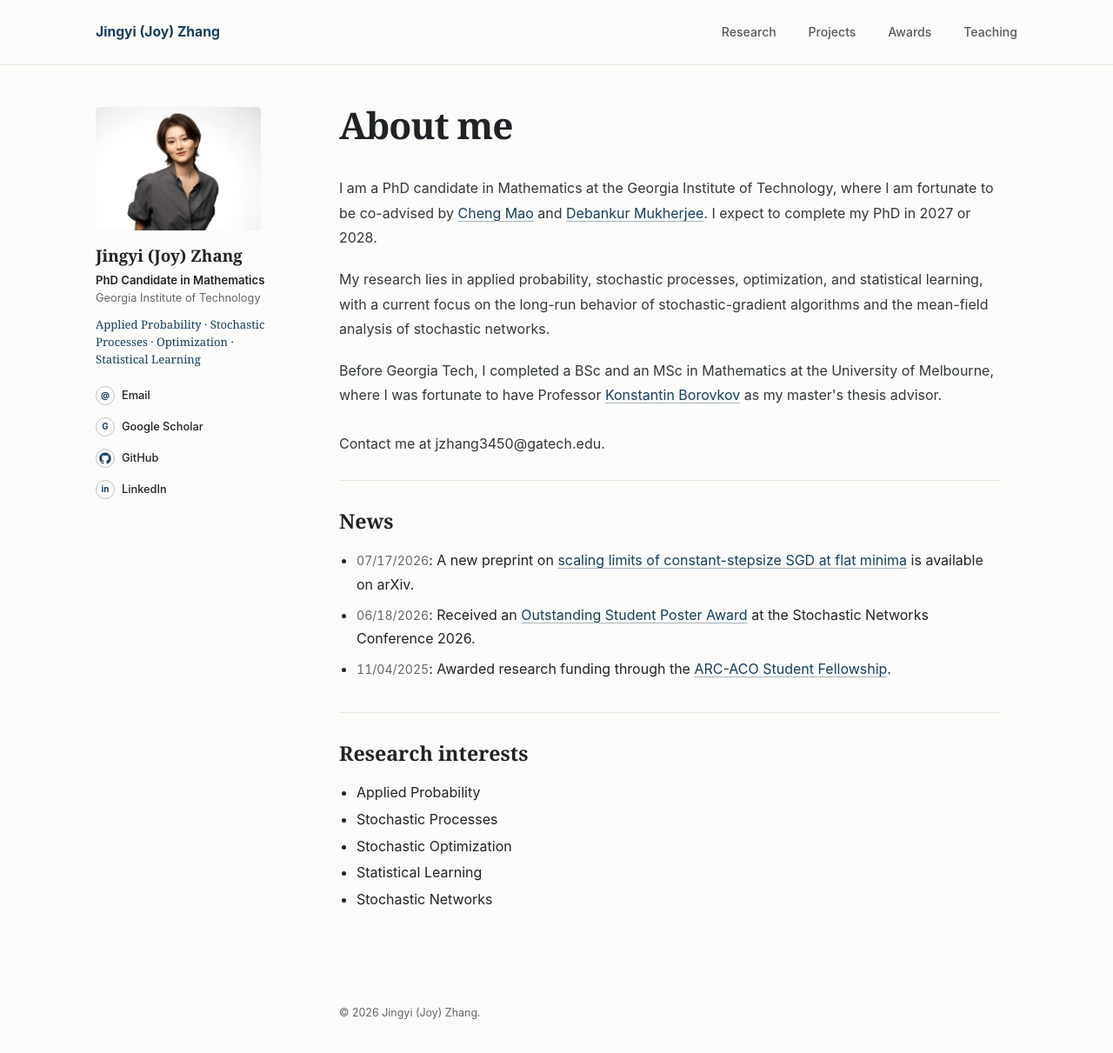
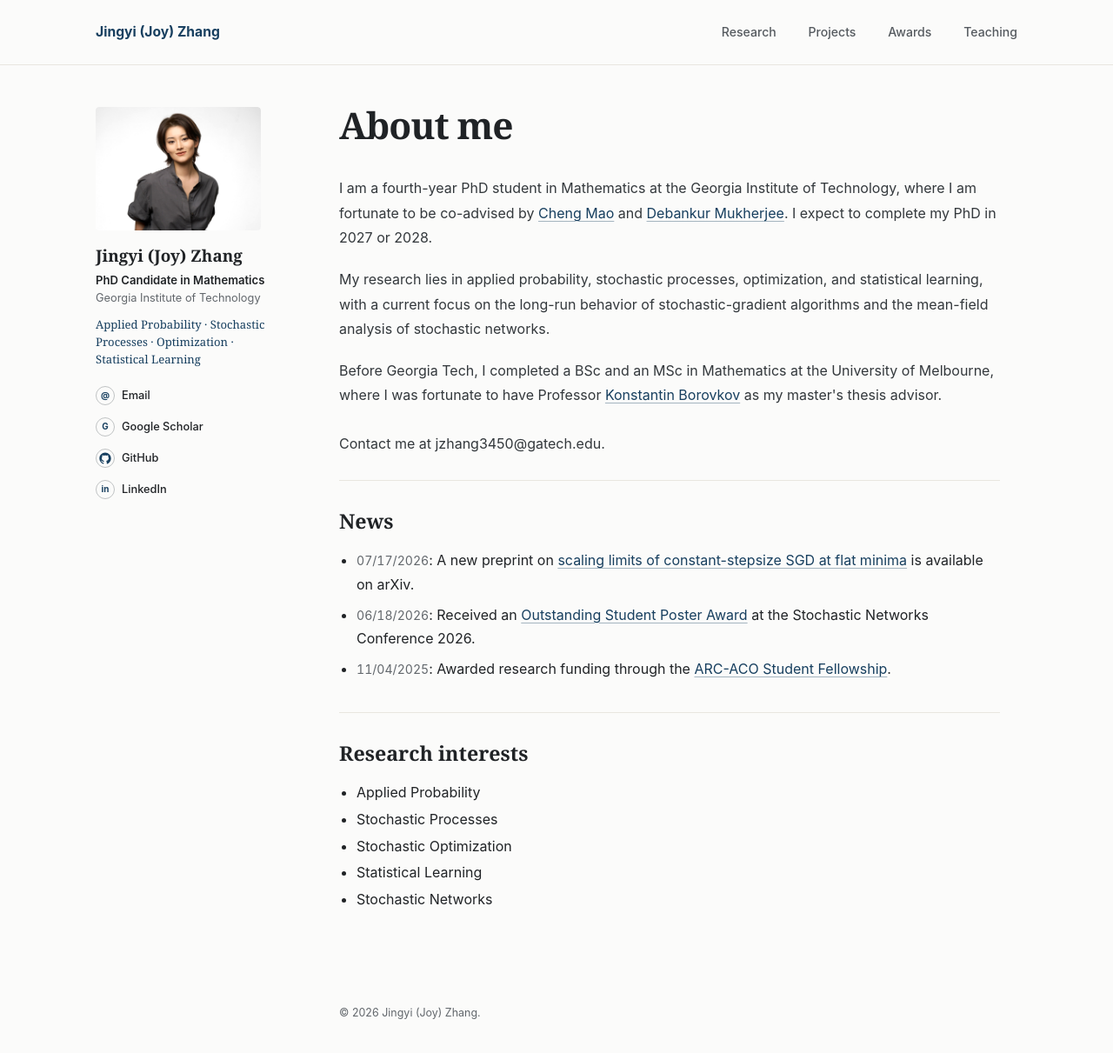
Before and after one commit to JoyZhang25/JoyZhang25.github.io, a Jekyll site: the page built from index.html, in a window 1280 px wide and 1223 px high. Shown: the top 1211 px of the window at 87% size. Built offline with Jekyll 4.4.1, drawn with Linux system fonts in a browser that asks for light colours.

Commit message:
Update PhD year in homepage bio

```diff
--- a/_data/profile.yml
+++ b/_data/profile.yml
@@ -34,7 +34,7 @@
   linkedin: "https://www.linkedin.com/in/jingyi-zhang-8338b8254"
 
 about:
-  - 'I am a PhD candidate in Mathematics at the Georgia Institute of Technology, where I am fortunate to be co-advised by <a href="https://cmao35.math.gatech.edu/" target="_blank" rel="noopener noreferrer">Cheng Mao</a> and <a href="https://www.debankur-mukherjee.com/" target="_blank" rel="noopener noreferrer">Debankur Mukherjee</a>. I expect to complete my PhD in 2027 or 2028.'
+  - 'I am a fourth-year PhD student in Mathematics at the Georgia Institute of Technology, where I am fortunate to be co-advised by <a href="https://cmao35.math.gatech.edu/" target="_blank" rel="noopener noreferrer">Cheng Mao</a> and <a href="https://www.debankur-mukherjee.com/" target="_blank" rel="noopener noreferrer">Debankur Mukherjee</a>. I expect to complete my PhD in 2027 or 2028.'
   - 'My research lies in applied probability, stochastic processes, optimization, and statistical learning, with a current focus on the long-run behavior of stochastic-gradient algorithms and the mean-field analysis of stochastic networks.'
   - 'Before Georgia Tech, I completed a BSc and an MSc in Mathematics at the University of Melbourne, where I was fortunate to have Professor <a href="https://findanexpert.unimelb.edu.au/profile/971-konstantin-borovkov" target="_blank" rel="noopener noreferrer">Konstantin Borovkov</a> as my master&apos;s thesis advisor.'
 
```
